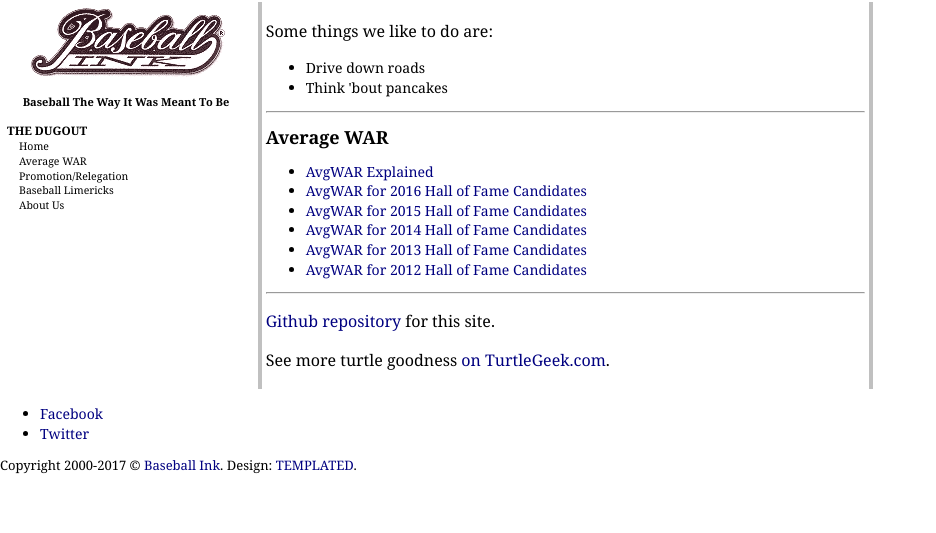
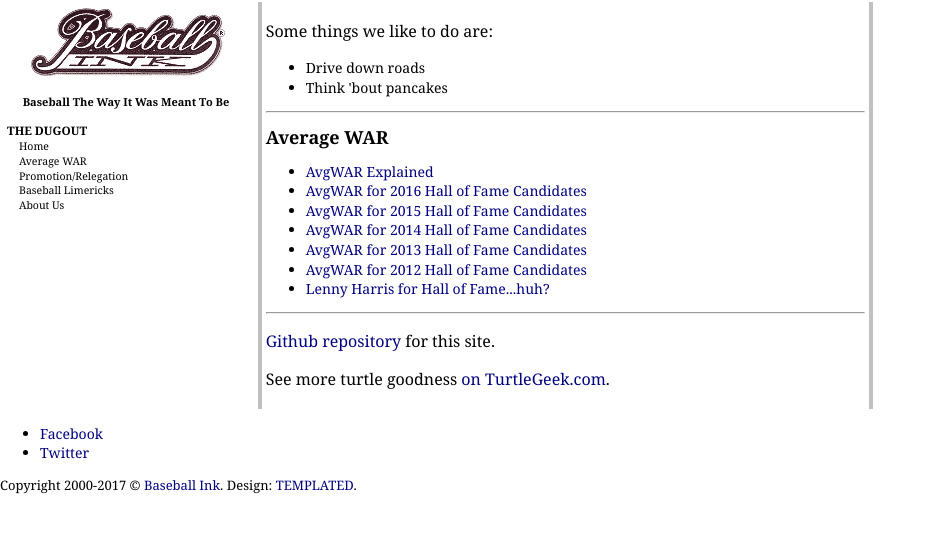
Before and after one commit to jaypalexa/baseballink, a Jekyll site: the page built from index.md, in a window 1280 px wide. Shown: the top 533 px of the page, without its empty margins (0-936 px from the left). Built offline with Jekyll 4.4.1, drawn with Linux system fonts in a browser that asks for light colours; nearby versions of some CDN libraries; library files that are not in the unit come from our copies.

Commit message:
Update index.md

```diff
--- a/index.md
+++ b/index.md
@@ -19,6 +19,7 @@ Some things we like to do are:
 <li><a href="{{ site.url }}{{ site.baseurl }}/pages/average-war-for-2014-hall-of-fame-candidates.html">AvgWAR for 2014 Hall of Fame Candidates</a></li>
 <li><a href="{{ site.url }}{{ site.baseurl }}/pages/average-war-for-2013-hall-of-fame-candidates.html">AvgWAR for 2013 Hall of Fame Candidates</a></li>
 <li><a href="{{ site.url }}{{ site.baseurl }}/pages/average-war-for-2012-hall-of-fame-candidates.html">AvgWAR for 2012 Hall of Fame Candidates</a></li>
+<li><a href="{{ site.url }}{{ site.baseurl }}/pages/lenny-harris-for-hall-of-fame-huh.html">Lenny Harris for Hall of Fame...huh?</a></li>
 </ul>
 
 ---
```
